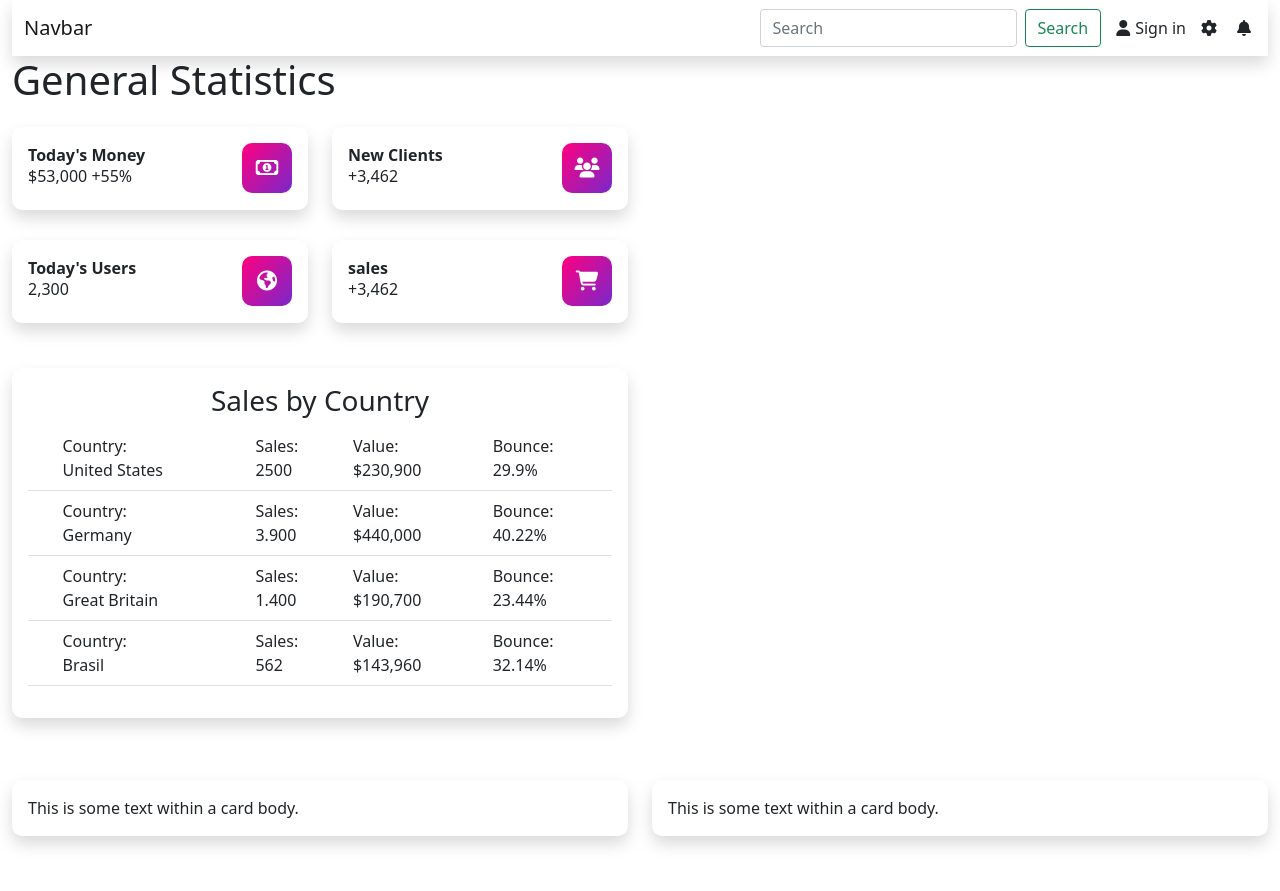
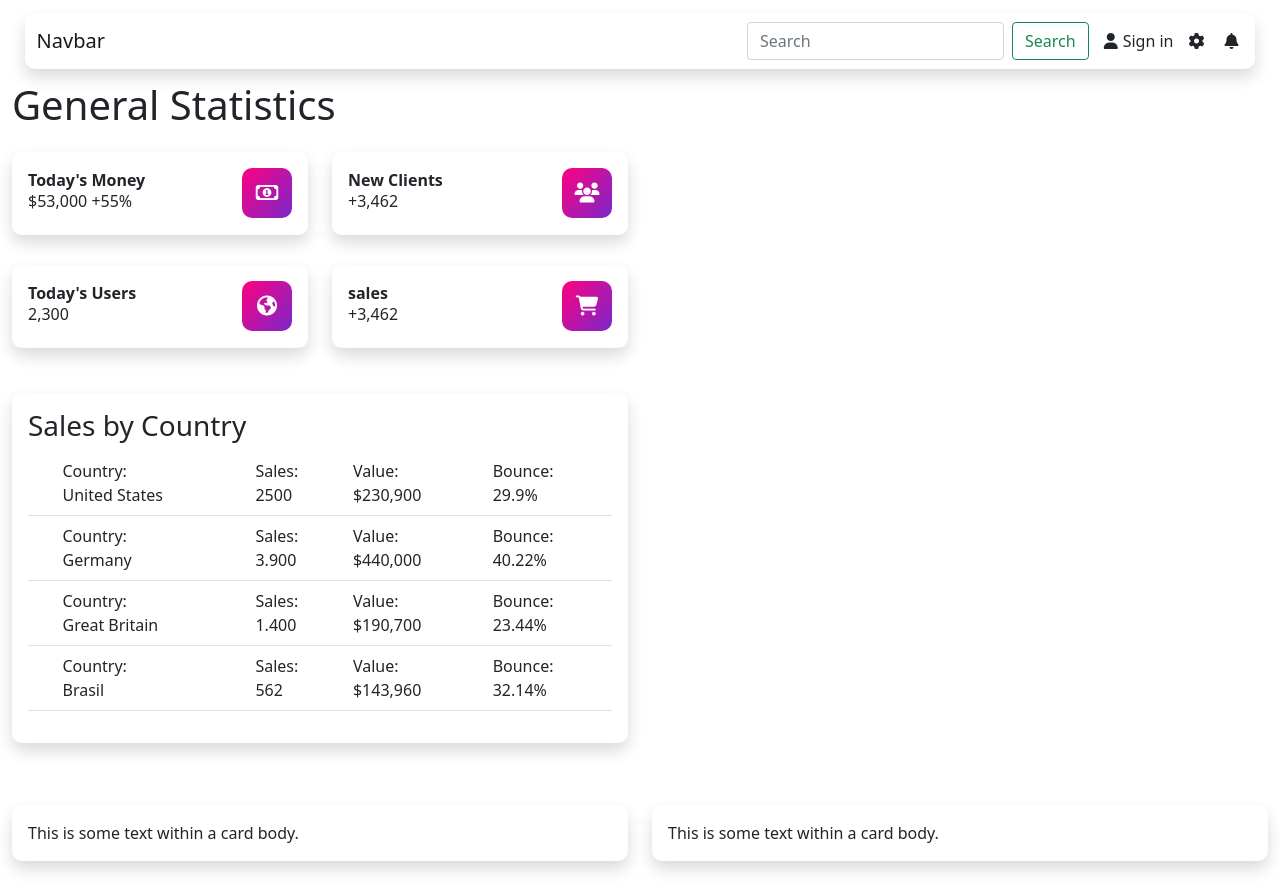
Before and after one commit to Dhruv1395/dashboard, a plain HTML site: page adminpanel2/index.html in a window 1280 px wide. Before the commit the page ends 866 px from the top, so only its background shows below. Drawn offline with nearby package versions, Linux system fonts and the light colour scheme.

Commit message:
Update style.css

```diff
--- a/adminpanel2/style.css
+++ b/adminpanel2/style.css
@@ -1,6 +1,12 @@
 *{
     padding: 0;
     margin: 0;
+}
+nav{
+    margin: 1% ;
+    padding: 10px 0;
+    border: none;
+    border-radius: 10px;
 }
 
 p{
@@ -13,13 +19,13 @@ p{
 }
 .card-body{
     display: flex;
-    align-items: center;
     justify-content: space-between;
+}
 
-}
 
 .card .h5{
     margin-bottom: 0;
+
 }
 .icon{
     height: 50px;
```
